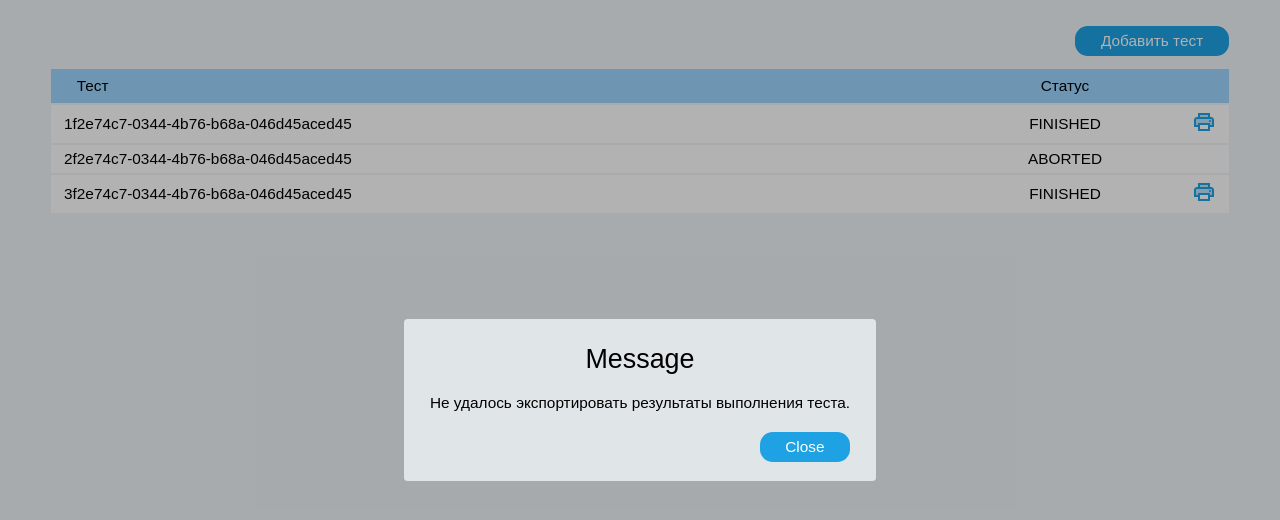
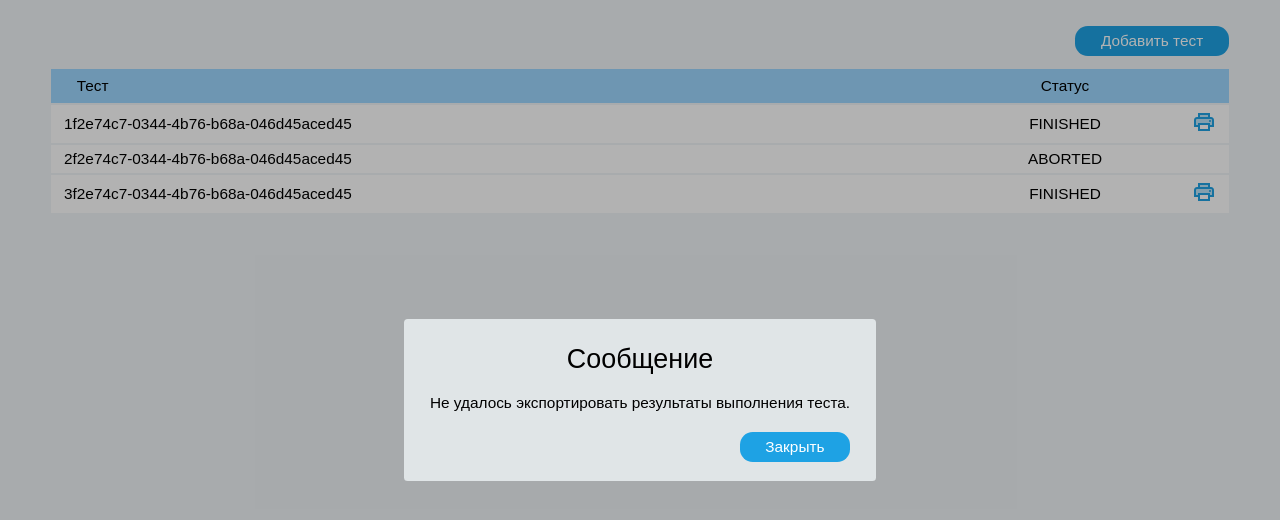
Before and after one commit to 1er0chka/tests, a React (Create React App) app: page / in a window 1280 px wide. Both pictures are taken after a click on the element 1204 px from the left and 123 px from the top of the page. Shown: the top 520 px of the page. Built offline with nearby package versions, Linux system fonts and the light colour scheme; no server answers.

Commit message:
added info about test

```diff
--- a/src/components/modal/modal-message/ModalMessage.jsx
+++ b/src/components/modal/modal-message/ModalMessage.jsx
@@ -7,10 +7,10 @@ const ModalMessage = ({isVisible, close, message}) => {
         isVisible ?
             <div className={styles.body}>
                 <div className={styles.content}>
-                    <div className={styles.title}>Message</div>
+                    <div className={styles.title}>Сообщение</div>
                     <div className={styles.text}>{message}</div>
                     <div className={styles.buttons}>
-                        <PrimaryButton text={'Close'} action={close}/>
+                        <PrimaryButton text={'Закрыть'} action={close}/>
                     </div>
                 </div>
             </div>
```
